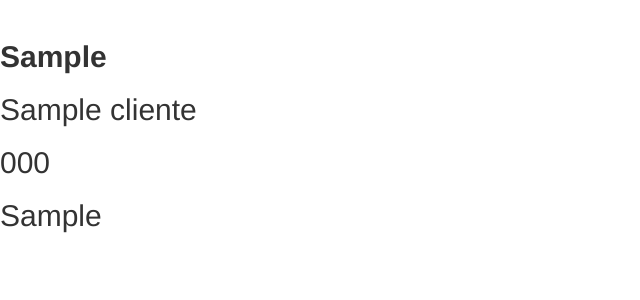
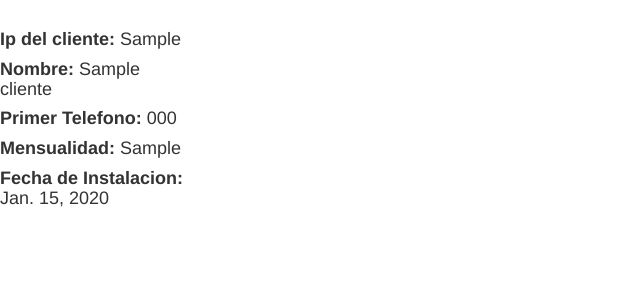
Before and after one commit to DonJuan222/Conexxion, a Django app: page /cliente/ in a window 1280 px wide. Shown: the part 52-352 px from the top of the page, without its empty margins (0-640 px from the left). Run offline with Django 4.2, Linux system fonts and the light colour scheme; tables that the repository leaves empty hold one stand-in row (values such as "Sample post"); some libraries are stand-ins or nearby versions.

Commit message:
Creando clientes

```diff
--- a/cliente/models.py
+++ b/cliente/models.py
@@ -1,4 +1,3 @@
-from tokenize import blank_re
 from django.db import models
 from django.contrib.auth.models import User
 from home.models import municipio
@@ -6,7 +5,6 @@ from home.models import estado
 from home.models import lugar_Residencia
 
 # Create your models here.
-
 
 class cliente(models.Model):
     ip= models.CharField(max_length=15, primary_key = True)
@@ -19,8 +17,8 @@ class cliente(models.Model):
     id_soporte_tecnico=models.ForeignKey(User, on_delete=models.CASCADE, null=False,blank=False, related_name='Id_Soporte')
     id_Cartera=models.ForeignKey(User, on_delete=models.CASCADE, null=False,blank=False, related_name='Id_Cartera')
     id_Municipio=models.ForeignKey(municipio, on_delete=models.CASCADE,null=False,blank=False, related_name='Id_Municipio')
-    id_Estado=models.OneToOneField(estado, on_delete=models.CASCADE, null=False,blank=False, related_name='Id_Estado')
-    id_lugar_Residencia=models.OneToOneField(lugar_Residencia, on_delete=models.CASCADE, null=False,blank=False, related_name='Id_Residencia')
+    id_Estado=models.OneToOneField(estado, on_delete=models.CASCADE, null=True,blank=True, related_name='Id_Estado')
+    id_lugar_Residencia=models.OneToOneField(lugar_Residencia, on_delete=models.CASCADE, null=True,blank=True, related_name='Id_Residencia')
 
     class Meta:
         db_table='cliente'
--- a/cliente/templates/clientes.html
+++ b/cliente/templates/clientes.html
@@ -5,12 +5,14 @@
 
 		{% for cliente in Clientes %}
 
-		<div class="col-lg-4">
+		<div class="col-lg-2">
 			<div class="box-element product">
-				<h2><strong>{{cliente.ip}}</strong></h2>
-                <h2>{{cliente.nombre}}</h2>
-                <h2>{{cliente.telefono_uno}}</h2>
-                <h2>{{cliente.mensualidad}}</h2>
+					<h4><strong>Ip del cliente:</strong> {{cliente.ip}}</h4>
+					<h4><strong> Nombre:</strong>  {{cliente.nombre}}</h4>
+					<h4><strong> Primer Telefono: </strong>{{cliente.telefono_uno}}</h4>
+					<h4><strong> Mensualidad: </strong> {{cliente.mensualidad}}</h4>
+					<h4><strong> Fecha de Instalacion: </strong> {{cliente.fecha_Instalacion}}</h4>
+				</a>
 			</div>
 		</div>
 
--- a/cliente/urls.py
+++ b/cliente/urls.py
@@ -1,7 +1,12 @@
 from django.urls import path
 from . import views
+
 
 urlpatterns = [
     path('cliente/', views.client, name='cliente'),
 
+    path('cliente/create', views.create_Cliente, name='create_Cliente'),
+
+    path('cliente/<int:client_ip>/', views.client_detail, name='client_detail'),
+
 ]
--- a/cliente/views.py
+++ b/cliente/views.py
@@ -1,6 +1,6 @@
-from django.shortcuts import render
-
+from django.shortcuts import render,redirect, get_object_or_404
 from cliente.models import cliente
+from .forms import ClientForm
 # Create your views here.
 
 def client(request):
@@ -8,3 +8,28 @@ def client(request):
     return render(request, 'clientes.html',{
         'Clientes':Clientes
     })
+
+
+def create_Cliente(request):
+    if request.method == 'GET':
+        return render(request, 'createCliente.html',{
+        'form': ClientForm
+    })
+    else:
+        try:
+            form=ClientForm(request.POST)
+            new_client=form.save(commit=False)
+            new_client.save()
+            return redirect('cliente')
+
+        except ValueError:
+            return render (request, 'createCliente.html',{
+                'form': ClientForm,
+                'error': 'Por favor proporciona los datos'
+            })
+
+
+
+def client_detail(request):
+    # client=get_object_or_404(cliente,pk=client_ip )
+    return render(request, 'client_details.html')
--- a/home/models.py
+++ b/home/models.py
@@ -1,4 +1,3 @@
-from tokenize import blank_re
 from django.db import models
 
 
--- a/home/views.py
+++ b/home/views.py
@@ -61,4 +61,4 @@ def ingresar(request):
         })
         else:
             login(request, user)
-            return redirect('task')
+            return redirect('cliente')
```
Also changed, not shown: cliente/forms.py (added, +13 -0 lines), cliente/templates/client_details.html (added, +9 -0 lines), cliente/templates/createCliente.html (added, +22 -0 lines), cliente/migrations/0002_alter_cliente_id_estado_and_more.py (added).
